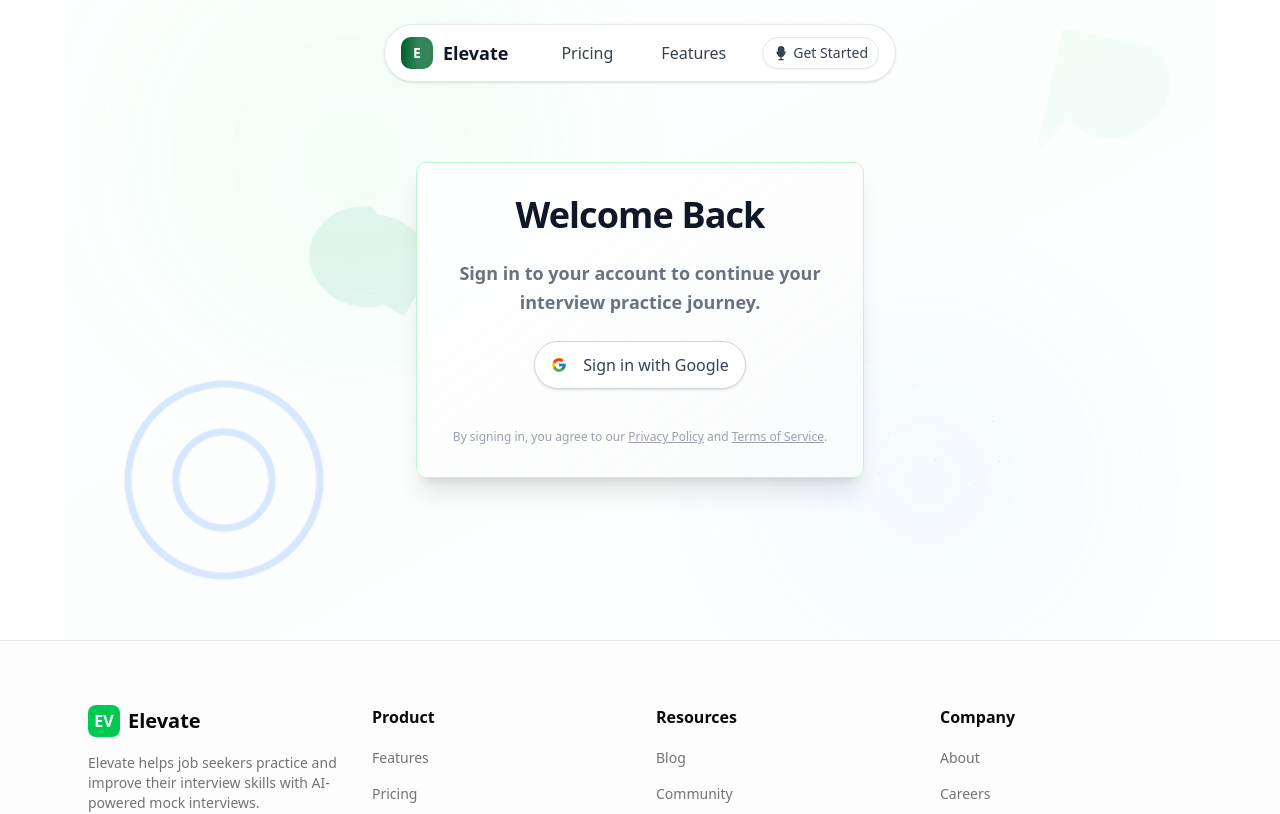
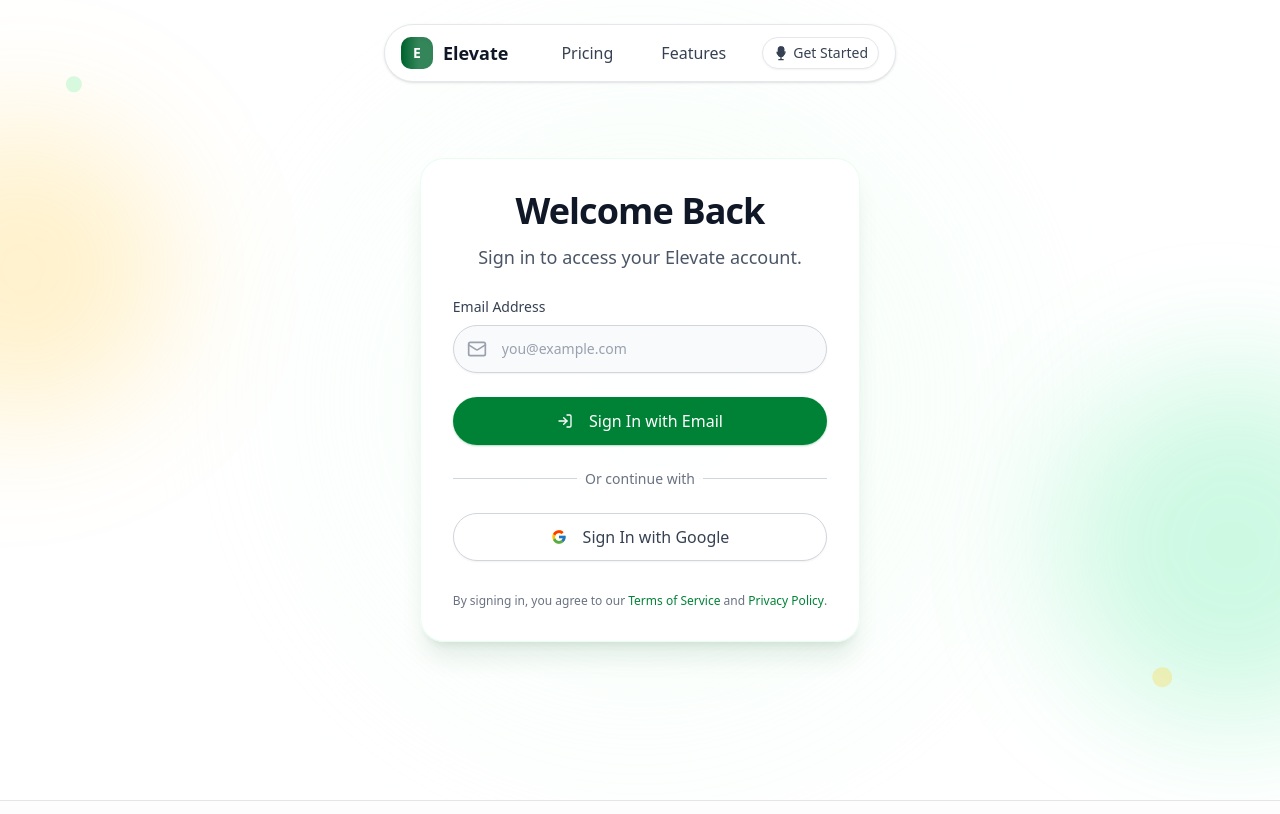
Before and after one commit to Shravan-Chaudhary/elevate, a Next.js app in the folder apps/web/: page /sign-in in a window 1280 px wide. Shown: the top 814 px of the page. Built offline with nearby package versions, Linux system fonts and the light colour scheme.

Commit message:
refactor(web): ✨ Refactor SignInCard and SignInPage

```diff
--- a/apps/web/src/app/(auth)/sign-in/page.tsx
+++ b/apps/web/src/app/(auth)/sign-in/page.tsx
@@ -1,141 +1,80 @@
+"use client";
+
 import { SignInCard } from "@/components/auth/sign-in-card";
+import { motion } from "framer-motion";
 
 const SignInPage = () => {
   return (
-    <div className="container max-w-6xl mx-auto px-2 md:px-6 relative flex items-center justify-center min-h-[calc(100vh-10rem)] py-20 md:py-32 overflow-hidden">
-      <div className="absolute inset-0 -z-10 opacity-30 bg-gradient-to-br from-green-100/30 to-blue-100/30">
+    <div className="relative flex items-center justify-center min-h-screen overflow-hidden px-4 py-12 sm:px-6 lg:px-8">
+      {/* Decorative background - consistent with Hero */}
+      <div className="absolute inset-0 -z-20 overflow-hidden">
+        <div className="absolute left-1/2 top-0 h-[1000px] w-[1000px] -translate-x-1/2 -translate-y-[10%] [mask-image:radial-gradient(closest-side,white,transparent)]">
+          <div className="absolute inset-0 bg-gradient-to-r from-green-50 to-green-100 opacity-40" />
+        </div>
+        <motion.div
+          initial={{ opacity: 0, x: -100, y: 100, rotate: -25, scale: 0.8 }}
+          animate={{ opacity: 1, x: 0, y: 0, rotate: -15, scale: 1 }}
+          transition={{ duration: 1, delay: 0.2, ease: "easeOut" }}
+          className="absolute -left-[10%] top-[15%] h-[300px] w-[300px] rounded-full bg-amber-400/20 blur-3xl opacity-70"
+        />
+        <motion.div
+          initial={{ opacity: 0, x: 100, y: -100, rotate: 25, scale: 0.8 }}
+          animate={{ opacity: 1, x: 0, y: 0, rotate: 15, scale: 1 }}
+          transition={{ duration: 1, delay: 0.4, ease: "easeOut" }}
+          className="absolute -right-[10%] bottom-[10%] h-[350px] w-[350px] rounded-full bg-green-400/20 blur-3xl opacity-70"
+        />
         <div
-          className="absolute w-[400px] h-[400px] rounded-full bg-green-300/20 blur-3xl top-1/4 left-1/4 -translate-x-1/2 -translate-y-1/2 animate-very-slow-float"
-          style={{ animationDelay: "0s" }}
-        ></div>
-        <div
-          className="absolute w-[300px] h-[300px] rounded-full bg-blue-300/20 blur-3xl bottom-1/4 right-1/4 translate-x-1/2 translate-y-1/2 animate-very-slow-float"
-          style={{ animationDelay: "2s" }}
-        ></div>
-
-        <svg
-          className="absolute top-10 right-10 w-32 h-32 text-green-500/10 rotate-12"
-          fill="none"
-          viewBox="0 0 200 200"
-          xmlns="http://www.w3.org/2000/svg"
-        >
-          <path
-            d="M38.8 134.8c28.5 27.8 68.2 24.6 94.4 9.4 26.2-15.2 46.4-41.5 49.6-69.8 3.2-28.3-10.5-57.6-34-77.1-23.5-19.5-55.1-29.3-85.5-25.7-30.4 3.6-59.2 21.5-77.5 46-18.3 24.5-27 55.7-24.4 87.1 2.6 31.4 18.6 62.3 44.8 86.5"
-            fill="currentColor"
-          />
-        </svg>
-
-        <svg
-          className="absolute bottom-10 left-10 w-60 h-60 text-blue-500/60 -rotate-12"
-          fill="none"
-          viewBox="0 0 200 200"
-          xmlns="http://www.w3.org/2000/svg"
-        >
-          <circle
-            cx="100"
-            cy="100"
-            r="80"
-            stroke="currentColor"
-            strokeWidth="6"
-            opacity="1"
-          />
-          <circle
-            cx="100"
-            cy="100"
-            r="40"
-            stroke="currentColor"
-            strokeWidth="6"
-            opacity="1"
-          />
-        </svg>
-
-        <svg
-          className="absolute top-[30%] left-[20%] w-36 h-36 text-emerald-600/30 rotate-6"
-          fill="currentColor"
-          viewBox="0 0 200 200"
-          xmlns="http://www.w3.org/2000/svg"
-        >
-          <path d="M100 20c-44.183 0-80 31.34-80 70s35.817 70 80 70c11.025 0 21.418-2.18 30.933-6.068l25.834 10.934c2.32 0.98 4.983 0.087 5.84-2.155l9.702-25.086C185.99 130.18 190 115.484 190 100c0-38.66-35.817-70-80-70z" />
-        </svg>
-
-        {/* Abstract radiating lines SVG */}
-        <svg
-          className="absolute top-[28%] left-[22%] w-32 h-32 text-gray-100/01 -rotate-2"
-          fill="none"
-          viewBox="0 0 200 200"
-          xmlns="http://www.w3.org/2000/svg"
-        >
-          <circle
-            cx="100"
-            cy="100"
-            r="80"
-            stroke="currentColor"
-            strokeWidth="0.25"
-            opacity="0.3"
-          />
-          <circle
-            cx="100"
-            cy="100"
-            r="60"
-            stroke="currentColor"
-            strokeWidth="0.25"
-            opacity="0.15"
-          />
-          <circle
-            cx="100"
-            cy="100"
-            r="40"
-            stroke="currentColor"
-            strokeWidth="0.25"
-            opacity="0.03"
-          />
-        </svg>
-
-        {/* Scattered micro-dots SVG */}
-        <svg
-          className="absolute bottom-[22%] right-[18%] w-40 h-40 text-gray-100/01 rotate-2"
-          fill="currentColor"
-          viewBox="0 0 200 200"
-          xmlns="http://www.w3.org/2000/svg"
-        >
-          <circle cx="20" cy="30" r="0.5" />
-          <circle cx="80" cy="60" r="0.5" />
-          <circle cx="150" cy="40" r="0.5" />
-          <circle cx="50" cy="120" r="0.5" />
-          <circle cx="110" cy="150" r="0.5" />
-          <circle cx="180" cy="100" r="0.5" />
-          <circle cx="40" cy="170" r="0.5" />
-          <circle cx="160" cy="180" r="0.5" />
-          <circle cx="10" cy="80" r="0.5" />
-          <circle cx="190" cy="150" r="0.5" />
-        </svg>
-
-        {/* Extremely subtle scattered minimal elements SVG */}
-        <svg
-          className="absolute inset-0 w-full h-full"
-          viewBox="0 0 200 200"
-          xmlns="http://www.w3.org/2000/svg"
-        >
-          {/* A few tiny dots */}
-          <circle cx="50" cy="50" r="0.1" fill="rgba(255, 255, 255, 0.003)" />
-          <circle cx="150" cy="150" r="0.1" fill="rgba(255, 255, 255, 0.003)" />
-          <circle cx="70" cy="130" r="0.1" fill="rgba(255, 255, 255, 0.003)" />
-
-          {/* A few short lines */}
-          <path
-            d="M20 80 L 30 80"
-            stroke="rgba(255, 255, 255, 0.003)"
-            strokeWidth="0.1"
-          />
-          <path
-            d="M170 120 L 180 120"
-            stroke="rgba(255, 255, 255, 0.003)"
-            strokeWidth="0.1"
-          />
-        </svg>
+          className='absolute -z-10 inset-0 bg-[url("/grid-pattern.svg")] bg-center opacity-10'
+          style={{ filter: "invert(1) opacity(0.5)" }} // Adjusted for potentially dark overall theme if needed, or remove filter
+        />
       </div>
 
-      <SignInCard />
+      {/* Floating elements for subtle animation */}
+      <motion.div
+        animate={{
+          y: [0, -8, 0, 8, 0],
+          x: [0, 4, 0, -4, 0],
+          rotate: [0, 2, -2, 2, 0],
+        }}
+        transition={{
+          duration: 12,
+          repeat: Infinity,
+          ease: "linear",
+          delay: 1,
+        }}
+        className="absolute top-[10%] left-[5%] w-4 h-4 bg-green-300/50 rounded-full opacity-60"
+      />
+      <motion.div
+        animate={{
+          y: [0, 10, 0, -10, 0],
+          x: [0, -5, 0, 5, 0],
+          rotate: [0, -3, 3, -3, 0],
+        }}
+        transition={{
+          duration: 15,
+          repeat: Infinity,
+          ease: "linear",
+          delay: 2.5,
+        }}
+        className="absolute bottom-[15%] right-[8%] w-5 h-5 bg-amber-300/50 rounded-xl opacity-60 transform rotate-12"
+      />
+      <motion.div
+        animate={{
+          scale: [1, 1.05, 1, 1.05, 1],
+          opacity: [0.4, 0.6, 0.4, 0.6, 0.4],
+        }}
+        transition={{
+          duration: 8,
+          repeat: Infinity,
+          ease: "easeInOut",
+          delay: 4,
+        }}
+        className="absolute top-[60%] left-[40%] w-3 h-3 bg-green-200/50 rounded-full opacity-50"
+      />
+
+      <div className="relative z-10">
+        <SignInCard />
+      </div>
     </div>
   );
 };
--- a/apps/web/src/components/auth/sign-in-card.tsx
+++ b/apps/web/src/components/auth/sign-in-card.tsx
@@ -1,50 +1,185 @@
 "use client";
 
-import React from "react";
+import { zodResolver } from "@hookform/resolvers/zod";
+import { useForm } from "react-hook-form";
+import * as z from "zod";
 import { Button } from "@/components/ui/button";
-import { FcGoogle } from "react-icons/fc"; // Using react-icons for Google icon
-import Link from "next/link";
-import { cn } from "@/lib/utils"; // Assuming cn utility is needed here for button class
+import {
+  Form,
+  FormControl,
+  FormField,
+  FormItem,
+  FormLabel,
+  FormMessage,
+} from "@/components/ui/form";
+import { Input } from "@/components/ui/input";
+import { Mail, LogIn } from "lucide-react";
+import { FcGoogle } from "react-icons/fc";
+import { motion } from "framer-motion";
+
+const formSchema = z.object({
+  email: z.string().email({
+    message: "Please enter a valid email address.",
+  }),
+  // password: z.string().min(8, { message: "Password must be at least 8 characters." })
+});
 
 export function SignInCard() {
+  const form = useForm<z.infer<typeof formSchema>>({
+    resolver: zodResolver(formSchema),
+    defaultValues: {
+      email: "",
+      // password: "",
+    },
+  });
+
+  function onSubmit(values: z.infer<typeof formSchema>) {
+    // TODO: Implement email sign-in logic
+    console.log(values);
+  }
+
+  const handleGoogleSignIn = () => {
+    // TODO: Implement Google sign-in logic
+    console.log("Google sign-in clicked");
+  };
+
   return (
-    <div className="relative z-10 flex flex-col items-center text-center max-w-md w-full space-y-6 bg-gradient-to-br from-white/90 to-gray-50/80 p-8 rounded-lg shadow-xl backdrop-blur-md border border-green-200 animate-fade-in">
-      {" "}
-      {/* Content Container (The Card) */}
-      {/* Ensure heading font is bold */}
-      <h1 className="text-4xl font-bold tracking-tight text-gray-900">
-        Welcome Back
-      </h1>
-      {/* Make description bold and use text-gray-500 color */}
-      <p className="text-lg text-gray-500 leading-relaxed font-bold">
-        Sign in to your account to continue your interview practice journey.
-      </p>
-      {/* Google Sign-In Button */}
-      <Button
-        size="lg"
-        className={cn(
-          "rounded-full px-8 h-12 font-medium text-base bg-white text-gray-700 border border-gray-300 shadow-sm hover:bg-gray-50 transition-all duration-300",
-          "hover:shadow-md hover:-translate-y-1 active:translate-y-0.5 focus-visible:outline-none focus-visible:ring-2 focus-visible:ring-green-500 focus-visible:ring-offset-2",
-        )}
-        asChild // Use asChild to render Link inside Button
+    <motion.div
+      initial={{ opacity: 0, y: 20 }}
+      animate={{ opacity: 1, y: 0 }}
+      transition={{ duration: 0.5 }}
+      className="w-full max-w-md p-8 space-y-6 bg-white/90 rounded-3xl shadow-xl shadow-green-900/10 border border-green-200/30 backdrop-blur-md"
+    >
+      <div className="text-center">
+        <motion.h1
+          initial={{ opacity: 0, y: -10 }}
+          animate={{ opacity: 1, y: 0 }}
+          transition={{ duration: 0.5, delay: 0.1 }}
+          className="text-4xl font-bold tracking-tight text-gray-900"
+        >
+          Welcome Back
+        </motion.h1>
+        <motion.p
+          initial={{ opacity: 0 }}
+          animate={{ opacity: 1 }}
+          transition={{ duration: 0.5, delay: 0.2 }}
+          className="mt-3 text-lg text-gray-600 leading-relaxed"
+        >
+          Sign in to access your Elevate account.
+        </motion.p>
+      </div>
+      <Form {...form}>
+        <form onSubmit={form.handleSubmit(onSubmit)} className="space-y-6">
+          <FormField
+            control={form.control}
+            name="email"
+            render={({ field }) => (
+              <FormItem>
+                <FormLabel className="text-sm font-medium text-gray-700">
+                  Email Address
+                </FormLabel>
+                <FormControl>
+                  <div className="relative group">
+                    <Mail className="absolute left-3.5 top-1/2 transform -translate-y-1/2 w-5 h-5 text-gray-400 group-focus-within:text-green-700 transition-colors" />
+                    <Input
+                      type="email"
+                      placeholder="you@example.com"
+                      {...field}
+                      className="pl-12 w-full h-12 rounded-full bg-gray-50 border-gray-300 hover:border-green-400 focus:border-green-600 focus:ring-1 focus:ring-green-600 transition-colors duration-300 ease-in-out text-gray-900 placeholder:text-gray-400"
+                    />
+                  </div>
+                </FormControl>
+                <FormMessage />
+              </FormItem>
+            )}
+          />
+          {/* <FormField
+            control={form.control}
+            name="password"
+            render={({ field }) => (
+              <FormItem>
+                <FormLabel className="text-sm font-medium text-gray-700">Password</FormLabel>
+                <FormControl>
+                  <div className="relative group">
+                    <Lock className="absolute left-3.5 top-1/2 transform -translate-y-1/2 w-5 h-5 text-gray-400 group-focus-within:text-green-700 transition-colors" />
+                    <Input
+                      type="password"
+                      placeholder="••••••••"
+                      {...field}
+                      className="pl-12 w-full h-12 rounded-full bg-gray-50 border-gray-300 hover:border-green-400 focus:border-green-600 focus:ring-1 focus:ring-green-600 transition-colors duration-300 ease-in-out text-gray-900 placeholder:text-gray-400"
+                    />
+                  </div>
+                </FormControl>
+                <FormMessage />
+              </FormItem>
+            )}
+          /> */}
+          <motion.div
+            initial={{ opacity: 0, scale: 0.95 }}
+            animate={{ opacity: 1, scale: 1 }}
+            transition={{ duration: 0.3, delay: 0.3 }}
+          >
+            <Button
+              type="submit"
+              size="lg"
+              className="w-full rounded-full bg-green-700 hover:bg-green-800 h-12 font-medium text-base text-white transition-all duration-300 hover:shadow-lg hover:-translate-y-0.5 active:translate-y-0 active:shadow-inner shadow-green-700/30"
+            >
+              <LogIn className="mr-2 h-5 w-5" /> Sign In with Email
+            </Button>
+          </motion.div>
+        </form>
+      </Form>
+      <motion.div
+        initial={{ opacity: 0 }}
+        animate={{ opacity: 1 }}
+        transition={{ duration: 0.5, delay: 0.4 }}
+        className="relative my-6"
       >
-        <Link href="/api/auth/signin/google">
-          <FcGoogle className="mr-2 h-5 w-5" />
-          Sign in with Google
-        </Link>
-      </Button>
-      {/* Optional: Add a small link for privacy policy or terms */}
-      <p className="text-xs text-gray-400 mt-4">
+        <div className="absolute inset-0 flex items-center" aria-hidden="true">
+          <div className="w-full border-t border-gray-300" />
+        </div>
+        <div className="relative flex justify-center text-sm">
+          <span className="px-2 bg-white/90 text-gray-500 backdrop-blur-md">
+            Or continue with
+          </span>
+        </div>
+      </motion.div>
+      <motion.div
+        initial={{ opacity: 0, scale: 0.95 }}
+        animate={{ opacity: 1, scale: 1 }}
+        transition={{ duration: 0.3, delay: 0.5 }}
+      >
+        <Button
+          variant="outline"
+          size="lg"
+          onClick={handleGoogleSignIn}
+          className="w-full rounded-full h-12 border-gray-300 text-gray-700 font-medium hover:bg-gray-50 hover:border-gray-400 text-base transition-all duration-300 hover:shadow-md hover:-translate-y-0.5 active:translate-y-0 active:shadow-inner"
+        >
+          <FcGoogle className="mr-2 h-5 w-5" /> Sign In with Google
+        </Button>
+      </motion.div>
+      <motion.p
+        initial={{ opacity: 0 }}
+        animate={{ opacity: 1 }}
+        transition={{ duration: 0.5, delay: 0.6 }}
+        className="mt-8 text-xs text-center text-gray-500"
+      >
         By signing in, you agree to our{" "}
-        <Link href="/privacy" className="underline hover:text-gray-600">
+        <a
+          href="#" // Replace with actual links
+          className="font-medium text-green-700 hover:text-green-800 hover:underline"
+        >
+          Terms of Service
+        </a>{" "}
+        and{" "}
+        <a
+          href="#" // Replace with actual links
+          className="font-medium text-green-700 hover:text-green-800 hover:underline"
+        >
           Privacy Policy
-        </Link>{" "}
-        and{" "}
-        <Link href="/terms" className="underline hover:text-gray-600">
-          Terms of Service
-        </Link>
+        </a>
         .
-      </p>
-    </div>
+      </motion.p>
+    </motion.div>
   );
 }
```
Also changed, not shown: apps/web/package.json (+5 -5 lines).
